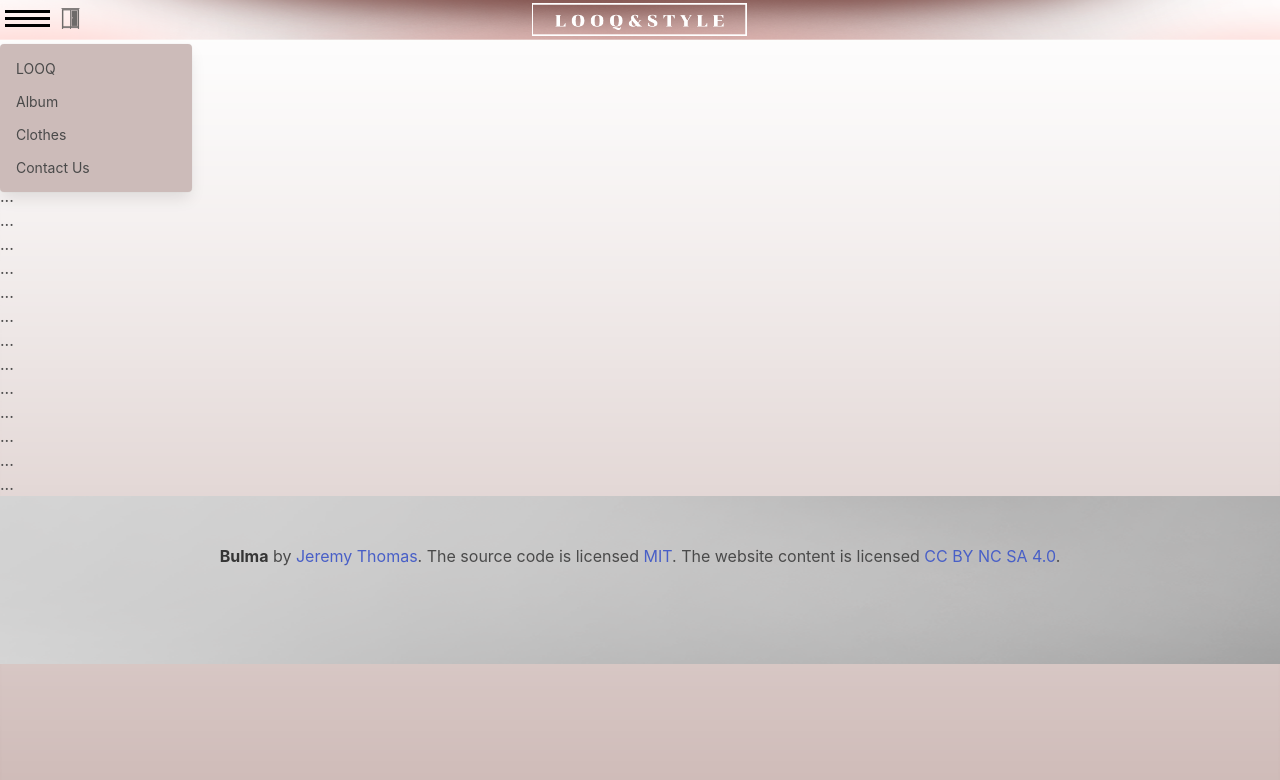
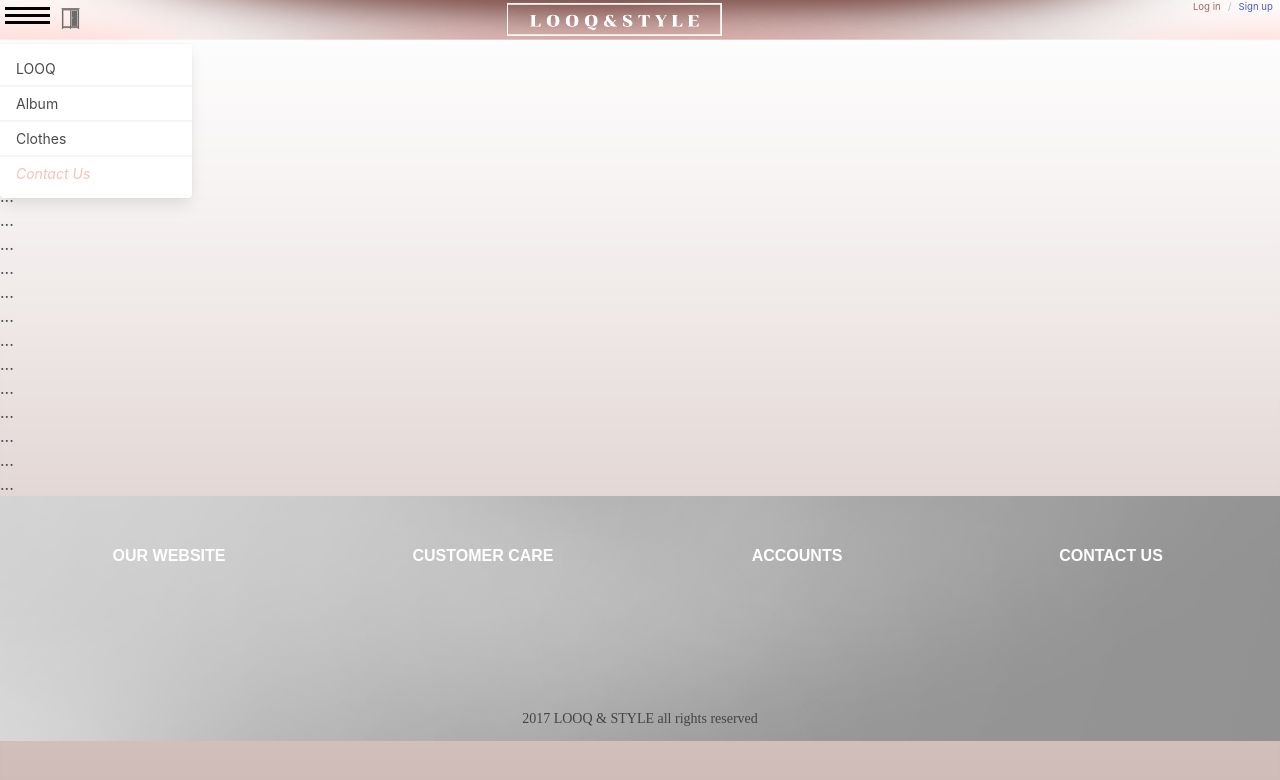
Before and after one commit to jameszaa333/KBANGFASHION2017, a PHP site: page /testheader3.html in a window 1280 px wide. Shown: the top 780 px of the page. Run offline with PHP 8.4, Linux system fonts and the light colour scheme; some libraries are stand-ins or nearby versions.

Commit message:
header + footer เฮ้ยคือบับ ทำไมบั้งงี้

```diff
--- a/header.css
+++ b/header.css
@@ -55,7 +55,7 @@ padding-left: 210px;
 
 .head3{
     height: 40px;
-    width: 50%;
+    width: 46%;
     background-color: transparent;
     margin: auto;
     padding-top: 3px;
@@ -64,7 +64,7 @@ padding-left: 210px;
 
 .head4{
     height: 40px;
-    width: 25%;
+    width: 29%;
     background-color: transparent;
 }
 
--- a/index.html
+++ b/index.html
@@ -4,6 +4,8 @@
 	<meta charset="UTF-8">
 	<title>Looq and Style</title>
 	<link rel="stylesheet" href="https://cdnjs.cloudflare.com/ajax/libs/bulma/0.5.3/css/bulma.min.css">
+    <link rel="stylesheet" href="header.css">
+    <link rel="stylesheet" href="application.css.scss">
 </head>
 <body>
 	<main>
--- a/testheader3.html
+++ b/testheader3.html
@@ -80,7 +80,7 @@
                         </div>
     				</nav>
 -->
-            <div class="dropdown is-hoverable" style="padding-left: 5px; padding-top: 9px;height:auto;width: auto">
+            <div class="dropdown is-hoverable" style="padding-left: 5px; padding-top: 6px;height:auto;width: auto">
   <div class="dropdown-trigger">
     <!-- <button class="button" aria-haspopup="true" aria-controls="dropdown-menu2"> -->
       <span><img src="assets/images/home/Hamburger1.png"></span>
@@ -91,15 +91,20 @@
 
   </div>
   <div class="dropdown-menu" id="dropdown-menu2" role="menu">
-    <div class="dropdown-content" style="background-color: #ccbbb9">
-      <a href="#" class="dropdown-item">
+    <div class="dropdown-content" style="background-color: ">
+
+      <a href="#" class="dropdown-item" style="color: ">
           LOOQ</a>
-      <a href="#" class="dropdown-item">
+        <hr style="margin: 0">
+      <a href="#" class="dropdown-item" style="color: ">
           Album</a>
-      <a href="#" class="dropdown-item">
+        <hr style="margin: 0">
+      <a href="#" class="dropdown-item" style="color: ">
           Clothes</a>
-      <a href="#" class="dropdown-item">
+        <hr style="margin: 0">
+      <a href="#" class="dropdown-item" style="color: ;font-style: italic;color: #f2c2bc">
           Contact Us</a>
+
     </div>
   </div>
 </div>
@@ -110,7 +115,13 @@
             <div class="head3" style="">
                 <a href="index.html"><img class="logo" src="assets/images/home/Logo2.png" height="40px" width="215px"></a>
             </div>
-            <div class="head4" style="">
+            <div class="head4" style="width: flex; height: flex">
+              <nav class="breadcrumb is-small is-right" aria-label="breadcrumbs" style="font-size: .6rem">
+                <ul>
+                  <li><a href="#" style="color: #976f6c">Log in</a></li>
+                  <li><a href="#">Sign up</a></li>
+                </ul>
+            </nav>
             </div>
         </div>
 
@@ -181,16 +192,28 @@
 
 
 
-        <footer class="footer" style="background-image: url(assets/images/home/%E0%B8%A5%E0%B9%88%E0%B8%B2%E0%B8%87%E0%B8%87.png)">
-  <div class="container">
-    <div class="content has-text-centered">
-      <p>
-        <strong>Bulma</strong> by <a href="http://jgthms.com">Jeremy Thomas</a>. The source code is licensed
-        <a href="http://opensource.org/licenses/mit-license.php">MIT</a>. The website content
-        is licensed <a href="http://creativecommons.org/licenses/by-nc-sa/4.0/">CC BY NC SA 4.0</a>.
-      </p>
-    </div>
+
+        <footer class="footer" style="background-image: url(assets/images/home/%E0%B8%A5%E0%B9%88%E0%B8%B2%E0%B8%87%E0%B8%87.png);background-repeat: round;width: 100%;height: 245px" >
+<div class="columns has-text-centered" style="height: 84px">
+  <div class="column" style="font-family: Arial">
+      <a href="#" style="color: white"><strong>OUR WEBSITE</strong></a>
+
   </div>
+  <div class="column" style="font-family: Arial">
+      <a href="#" style="color: white"><strong>CUSTOMER CARE</strong></a>
+  </div>
+  <div class="column" style="font-family: Arial">
+       <a href="#" style="color: white"><strong>ACCOUNTS</strong></a>
+  </div>
+  <div class="column" style="font-family: Arial">
+      <a href="#" style="color: white"><strong>CONTACT US</strong></a>
+  </div>
+</div>
+<div class="columns has-text-centered" style="padding-top: 80px">
+  <div class="column">
+      <p style="font-family: Chonburi;color: #444444;font-size: 14px">2017 LOOQ & STYLE all rights reserved</p>
+  </div>
+            </div>
 </footer>
 
     </body>
--- a/testheader5.html
+++ b/testheader5.html
@@ -113,7 +113,7 @@
             <div class="head4" style="width: flex; height: flex">
               <nav class="breadcrumb is-small is-right" aria-label="breadcrumbs" style="font-size: .7rem">
                 <ul>
-                  <li><a href="#" style="color: #976f6c">Sign in</a></li>
+                  <li><a href="#" style="color: #976f6c">Log in</a></li>
                   <li class="is-active"><a href="#" aria-current="page">Sign up</a></li>
                 </ul>
             </nav>
```
Also changed, not shown: application.css.scss (added, +22 -0 lines).
